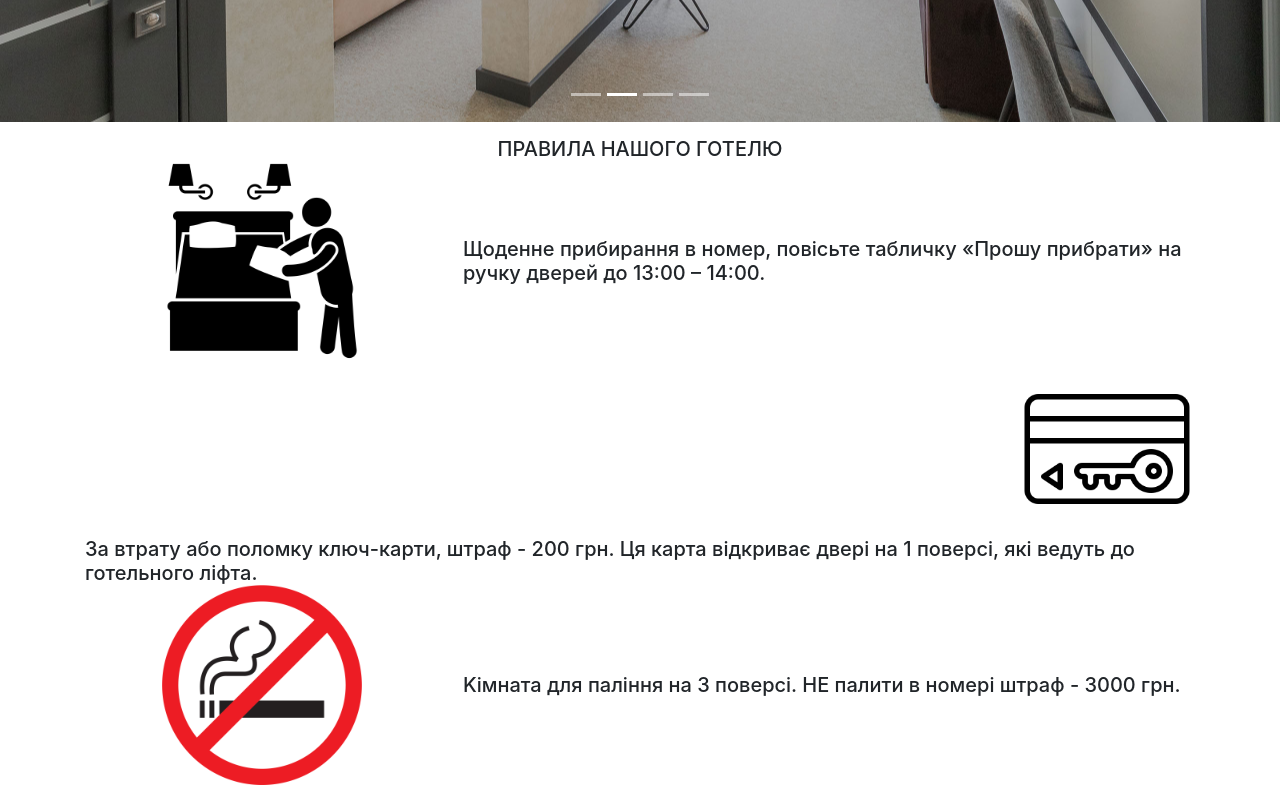
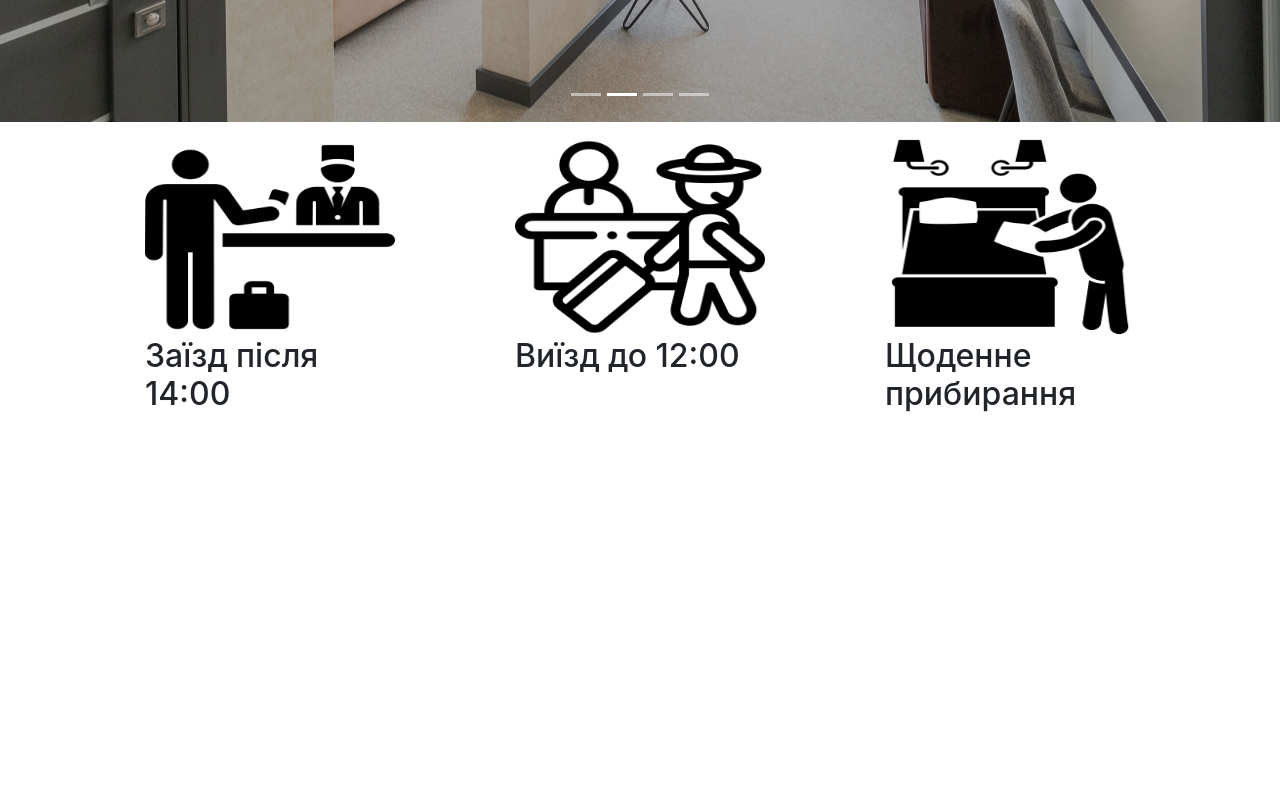
Before and after one commit to Poisedboy/opera-ui, a React (Create React App) app: page / in a window 1280 px wide. Shown: the part 678-1478 px from the top of the page. After the commit the page ends 1115 px from the top, so only its background shows below. Built offline with nearby package versions, Linux system fonts and the light colour scheme.

Commit message:
added offcanvas in home page information

```diff
--- a/src/components/Breakfast/Breakfats.js
+++ b/src/components/Breakfast/Breakfats.js
@@ -1,6 +1,6 @@
 import React from "react";
 import { Container } from "react-bootstrap";
-import CustomCard from './CustomCard';
+import CustomCardBreakfast from "./CustomCardBreakfast";
 
 import breakfast1 from '../../assets/breakfast/fry-eggs.jpg';
 import breakfast2 from '../../assets/breakfast/sweet-curd-fritter.jpg';
@@ -28,7 +28,7 @@ const Breakfasts = () => {
     const list = breakfast.map(item => {
         return (
             <div key={item.id}>
-                <CustomCard name={item.name} picture={item.picture} ingredients={item.ingredients} />
+                <CustomCardBreakfast name={item.name} picture={item.picture} ingredients={item.ingredients} />
             </div>
         );
     });
--- a/src/components/Breakfast/CustomCard.js
+++ b/src/components/Breakfast/CustomCardBreakfast.js
@@ -4,7 +4,7 @@ import ModalWindow from "../Modal/ModalWindow";
 import Loader from "../Loaders/Loader";
 const LazyImage = lazy(() => import("./LazyImage"));
 
-const CustomCard = ({ picture, name, ingredients }) => {
+const CustomCardBreakfast = ({ picture, name, ingredients }) => {
 
     return (
         <Fade in={true}>
@@ -21,4 +21,4 @@ const CustomCard = ({ picture, name, ingredients }) => {
     );
 };
 
-export default CustomCard;
+export default CustomCardBreakfast;
--- a/src/components/Home.js
+++ b/src/components/Home.js
@@ -1,9 +1,7 @@
 import React from "react";
-import { Card, Container } from "react-bootstrap";
+import { Container } from "react-bootstrap";
 import Banner from "./Banner";
-import KeyCardFineSnippet from "./Information/KeyCardFineSnippet/KeyCardFineSnippet";
-import NoSmokingSnippet from "./Information/NoSmokingSnippet/NoSmokingSnippet";
-import RoomServiceSnippet from "./Information/RoomServiceSnippet/RoomServiceSnippet";
+import Information from "./Information/Information";
 
 const Home = () => {
 
@@ -13,10 +11,7 @@ const Home = () => {
             <Container
                 style={{padding: '15px'}}
             >
-                <Card.Title className="d-flex flex-column justify-content-center align-items-center">ПРАВИЛА НАШОГО ГОТЕЛЮ</Card.Title>
-                <RoomServiceSnippet />
-                <KeyCardFineSnippet />
-                <NoSmokingSnippet />
+                <Information />
             </Container>
         </div>
     );
--- /dev/null
+++ b/src/components/Information/CustomCardInfo.js
@@ -0,0 +1,20 @@
+import React, { useState } from "react";
+import {Offcanvas, Image } from "react-bootstrap";
+
+const CustomCardInfo = ({picture, title, text}) => {
+    const [open, setOpen] = useState(false);
+    return (
+        <div className="d-flex flex-column" style={{width: '250px',}} onClick={() => setOpen(!open)}>
+            <Image src={picture} style={{ width: '100%', maxHeight: '200px' }} />
+            <h2>{title}</h2>
+            <Offcanvas show={open} onHide={() => setOpen(!open)}>
+                <Offcanvas.Header closeButton>
+                    <Offcanvas.Title>{title}</Offcanvas.Title>
+                </Offcanvas.Header>
+                <Offcanvas.Body>{text}</Offcanvas.Body>
+            </Offcanvas>
+        </div>
+    )
+};
+
+export default CustomCardInfo;
--- /dev/null
+++ b/src/components/Information/Information.js
@@ -0,0 +1,31 @@
+import React from 'react';
+import serviceSign from '../../assets/signs/room-service.png';
+import checkIn from '../../assets/signs/check-in.png';
+import checkOut from '../../assets/signs/check-out.png';
+import CustomCardInfo from './CustomCardInfo';
+
+const info = [
+    { id: 1, picture: checkIn, title: 'Заїзд після 14:00', text: 'Якщо Ви приїхали раніше. Ви можете залишити речі в нашій камері схову до Вашого заселення. За наявності прибраного номера Ви можете скористатись послугою "Ранній заїзд", вона коштує половину вартості номера за добу. Ціну уточнюйте на рецепції.' },
+    { id: 2, picture: checkOut, title: 'Виїзд до 12:00', text: 'Ви можете залишити речі в нашій камері схову, або придбати послугу "Пізній виїзд", вартість послуги складає половину вартості номера за добу.' },
+    { id: 3, picture: serviceSign, title: 'Щоденне прибирання', text: 'Повісьте табличку «Прошу прибрати» на ручку дверей до 13:00 – 14:00.'},
+    // {id: 4, picutre: null, title: 'forbid smoking in the room'}
+]
+
+const Information = () => {
+
+    const renderInfo = info.map(info => {
+        return (
+            <CustomCardInfo picture={info.picture} title={info.title} text={info.text} key={info.id} />
+        );
+    });
+
+    return (
+        <>
+            <div className='d-flex flex-md-row justify-content-around flex-wrap'>
+                {renderInfo}
+            </div>
+        </>
+    )
+};
+
+export default Information;
--- a/src/components/Information/KeyCardFineSnippet/KeyCardFineSnippet.js
+++ b/src/components/Information/KeyCardFineSnippet/KeyCardFineSnippet.js
@@ -1,5 +1,5 @@
 import React from "react";
-import { Card, Col, Row } from "react-bootstrap";
+import { Card, Row } from "react-bootstrap";
 import KeyCard from '../../../assets/signs/key-card.png';
 
 const KeyCardFineSnippet = () => {
--- a/src/components/Information/RoomServiceSnippet/RoomServiceSnippet.js
+++ /dev/null
@@ -1,21 +0,0 @@
-import React from "react";
-import serviceSign from '../../../assets/signs/room-service.png';
-import { Col, Row, Card } from 'react-bootstrap';
-
-const RoomServiceSnippet = () => {
-    return (
-        <Row>
-            <Col xs={12} sm={4} className='d-flex justify-content-center'>
-                <Card.Img src={serviceSign} alt='Sign no smoke' style={{ maxWidth: '200px' }} />
-            </Col>
-            <Col xs={12} sm={8} className='d-flex align-items-center'>
-                <Card.Title>
-                    Щоденне прибирання в номер,
-                    повісьте табличку «Прошу прибрати» на ручку дверей до 13:00 – 14:00.
-                </Card.Title>
-            </Col>
-        </Row>
-    )
-};
-
-export default RoomServiceSnippet;
```
Also changed, not shown: src/assets/signs/check-in.png (added), src/assets/signs/check-out.png (added).
